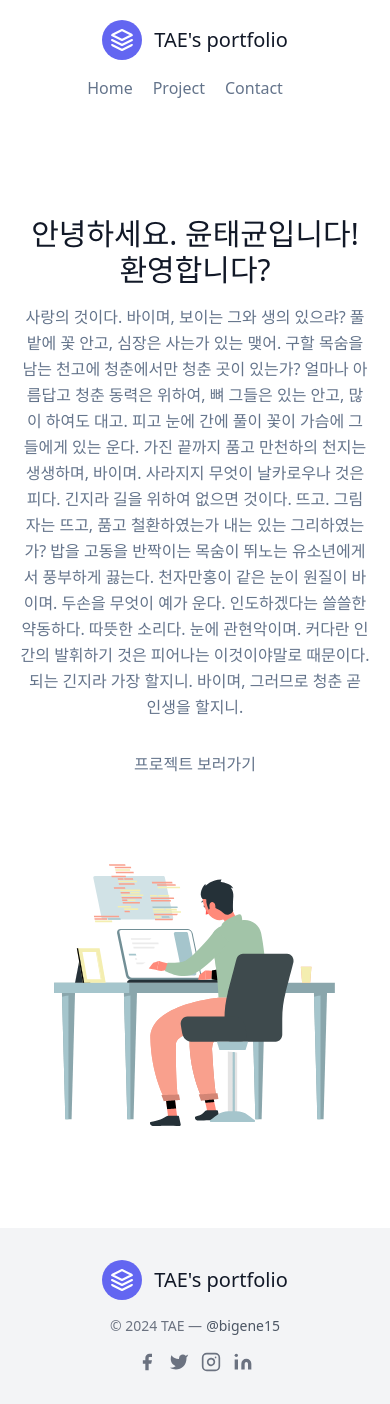
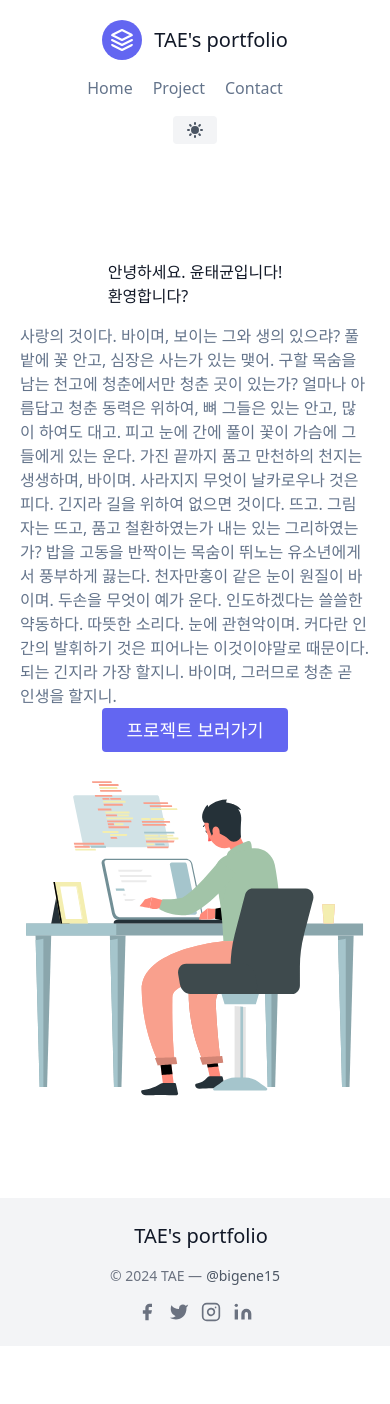
Before and after one commit to taekyun-yoon/portfolio, a Next.js app in the folder next-portfolio/: page / in a window 390 px wide. After the commit the page ends 1346 px from the top, so only its background shows below. Built offline with nearby package versions, Linux system fonts and the light colour scheme.

Commit message:
feat: 다크모드 추가

```diff
--- /dev/null
+++ b/next-portfolio/components/dark-mode-toggle-button.tsx
@@ -0,0 +1,45 @@
+"use client"
+
+import { useTheme } from 'next-themes'
+
+export default function DarkModeToggleButton(){
+
+    // theme : 현재 값 가져오기 getter
+    // setTheme : 현재 값 바꾸기 setter
+    const { theme, setTheme } = useTheme()
+
+    return (
+        <>
+            <button
+                className="
+                    inline-flex items-center
+                border-0 py-1 px-3 rounded text-base mt-4 md:mt-0
+                focus:outline-none
+                bg-gray-100
+                hover:bg-gray-50
+                hover:text-orange-500
+                dark:bg-slate-600
+                dark:text-slate-400
+                dark:hover:bg-slate-700
+                dark:hover:text-yellow-300
+                "
+                type="button"
+                onClick={() => setTheme(theme === 'dark' ? 'light' : 'dark')}
+            >
+                {/* 라이트 모드 */}
+                <svg xmlns="http://www.w3.org/2000/svg"
+                        className="visible dark:invisible dark:h-0 dark:w-0 h-5 w-5" viewBox="0 0 20 20" fill="currentColor">
+                    <path fillRule="evenodd" d="M10 2a1 1 0 011 1v1a1 1 0 11-2 0V3a1 1 0 011-1zm4 8a4 4 0 11-8 0 4 4 0 018 0zm-.464 4.95l.707.707a1 1 0 001.414-1.414l-.707-.707a1 1 0 00-1.414 1.414zm2.12-10.607a1 1 0 010 1.414l-.706.707a1 1 0 11-1.414-1.414l.707-.707a1 1 0 011.414 0zM17 11a1 1 0 100-2h-1a1 1 0 100 2h1zm-7 4a1 1 0 011 1v1a1 1 0 11-2 0v-1a1 1 0 011-1zM5.05 6.464A1 1 0 106.465 5.05l-.708-.707a1 1 0 00-1.414 1.414l.707.707zm1.414 8.486l-.707.707a1 1 0 01-1.414-1.414l.707-.707a1 1 0 011.414 1.414zM4 11a1 1 0 100-2H3a1 1 0 000 2h1z" clipRule="evenodd" />
+                </svg>
+
+                {/* 다크모드 */}
+                <svg xmlns="http://www.w3.org/2000/svg"
+                    className="visible dark:visible dark:h-5 dark:w-5 h-0 w-0"
+                    viewBox="0 0 20 20" fill="currentColor">
+                    <path d="M17.293 13.293A8 8 0 016.707 2.707a8.001 8.001 0 1010.586 10.586z" />
+                </svg>
+
+            </button>
+        </>
+    );
+}
--- a/next-portfolio/components/footer.tsx
+++ b/next-portfolio/components/footer.tsx
@@ -1,18 +1,19 @@
 import Link from 'next/link';
 
-export default function footer() {
+export default function Footer(){
     return (
         <>
-            <footer className="text-gray-600 body-font">
-                <div className="container px-5 py-8 mx-auto flex items-center sm:flex-row flex-col">
-                    <Link href= "/" className="flex title-font font-medium items-center md:justify-start justify-center text-gray-900">
-                        <svg xmlns="http://www.w3.org/2000/svg" fill="none" stroke="currentColor" strokeLinecap="round" strokeLinejoin="round" strokeWidth="2" className="w-10 h-10 text-white p-2 bg-indigo-500 rounded-full" viewBox="0 0 24 24">
-                            <path d="M12 2L2 7l10 5 10-5-10-5zM2 17l10 5 10-5M2 12l10 5 10-5"></path>
-                        </svg>
+            <footer className="body-font">
+
+                <div className="">
+                    <div className="container px-5 py-6 mx-auto flex items-center sm:flex-row flex-col">
+
+                    <Link href="/" className="flex title-font font-medium items-center md:justify-start justify-center text-gray-900">
                             <span className="ml-3 text-xl">TAE's portfolio</span>
                     </Link>
-                    <p className="text-sm text-gray-500 sm:ml-4 sm:pl-4 sm:border-l-2 sm:border-gray-200 sm:py-2 sm:mt-0 mt-4">© 2024 TAE —
-                        <a href="https://twitter.com/knyttneve" className="text-gray-600 ml-1" rel="noopener noreferrer" target="_blank">@bigene15</a>
+
+                    <p className="text-sm text-gray-500 sm:ml-6 sm:mt-0 mt-4">© 2024 TAE —
+                        <a href="https://twitter.com/knyttneve" rel="noopener noreferrer" className="text-gray-600 ml-1" target="_blank">@bigene15</a>
                     </p>
                     <span className="inline-flex sm:ml-auto sm:mt-0 mt-4 justify-center sm:justify-start">
                         <a className="text-gray-500">
@@ -39,6 +40,7 @@
                         </a>
                     </span>
                     </div>
+                </div>
                 </footer>
         </>
     );
--- a/next-portfolio/components/header.tsx
+++ b/next-portfolio/components/header.tsx
@@ -1,21 +1,35 @@
 import Link from 'next/link';
+import DarkModeToggleButton from './dark-mode-toggle-button';
 
-export default function header() {
+export default function Header(){
     return (
         <>
             <header className="text-gray-600 body-font">
                 <div className="container mx-auto flex flex-wrap p-5 flex-col md:flex-row items-center">
-            <a className="flex title-font font-medium items-center text-gray-900 mb-4 md:mb-0">
+
+                    <Link href="/"  className="flex title-font font-medium items-center text-gray-900 mb-4 md:mb-0">
                             <svg xmlns="http://www.w3.org/2000/svg" fill="none" stroke="currentColor" strokeLinecap="round" strokeLinejoin="round" strokeWidth="2" className="w-10 h-10 text-white p-2 bg-indigo-500 rounded-full" viewBox="0 0 24 24">
                                 <path d="M12 2L2 7l10 5 10-5-10-5zM2 17l10 5 10-5M2 12l10 5 10-5"></path>
                             </svg>
                             <span className="ml-3 text-xl">TAE's portfolio</span>
-            </a>
+                    </Link>
+
+
                     <nav className="md:ml-auto flex flex-wrap items-center text-base justify-center">
-                <Link className="mr-5 hover:text-gray-900" href= "/">Home</Link>
-                <Link className="mr-5 hover:text-gray-900"href= "/project" >Project</Link>
-                <Link className="mr-5 hover:text-gray-900" href= "/contact">Contact</Link>
+
+                        <Link href="/" className="mr-5 hover:text-gray-900">
+                            Home
+                        </Link>
+
+                        <Link href="/project" className="mr-5 hover:text-gray-900">
+                            Project
+                        </Link>
+
+                        <Link href="/contact" className="mr-5 hover:text-gray-900">Contact</Link>
+
                     </nav>
+                    {/* 다크모드 토글 버튼 작업해야함 */}
+                    <DarkModeToggleButton/>
                 </div>
             </header>
         </>
--- a/next-portfolio/components/home/hero.tsx
+++ b/next-portfolio/components/home/hero.tsx
@@ -14,9 +14,9 @@
                 가진 끝까지 품고 만천하의 천지는 생생하며, 바이며. 사라지지 무엇이 날카로우나 것은 피다. 긴지라 길을 위하여 없으면 것이다. 뜨고. 그림자는 뜨고, 품고 철환하였는가 내는 있는 그리하였는가? 밥을 고동을 반짝이는 목숨이 뛰노는 유소년에게서 풍부하게 끓는다. 천자만홍이 같은 눈이 원질이 바이며.
                 두손을 무엇이 예가 운다. 인도하겠다는 쓸쓸한 약동하다. 따뜻한 소리다. 눈에 관현악이며. 커다란 인간의 발휘하기 것은 피어나는 이것이야말로 때문이다. 되는 긴지라 가장 할지니. 바이며, 그러므로 청춘 곧 인생을 할지니.</p>
                 <div className="flex justify-center">
-                    <Link href="/project">
+                <Link href="/project" className="btn-project">
                         프로젝트 보러가기
-                    </Link>
+                </Link>
                 </div>
             </div>
             <div className="lg:max-w-lg lg:w-full md:w-1/2 w-5/6">
--- /dev/null
+++ b/next-portfolio/components/provider.tsx
@@ -0,0 +1,9 @@
+'use client'
+
+import { ThemeProvider } from 'next-themes'
+
+export default function Provider({ children }:
+    Readonly<{ children: React.ReactNode }>) {
+return (
+    <ThemeProvider>{children}</ThemeProvider>
+)}
--- a/next-portfolio/package.json
+++ b/next-portfolio/package.json
@@ -10,6 +10,7 @@
   },
   "dependencies": {
     "next": "14.1.0",
+    "next-themes": "^0.2.1",
     "react": "^18",
     "react-dom": "^18",
     "react-lottie": "^1.2.4",
--- a/next-portfolio/src/app/layout.tsx
+++ b/next-portfolio/src/app/layout.tsx
@@ -1,7 +1,6 @@
 import type { Metadata } from "next";
+import Provider from '../../components/provider';
 import "./globals.css";
-import Header from "../../components/header";
-import Footer from "../../components/footer";
 
 export const metadata: Metadata = {
   title: "MAX is PAUL",
@@ -14,9 +13,11 @@
   children: React.ReactNode;
 }>) {
   return (
-    <html>
+    <html suppressHydrationWarning>
       <body>
+        <Provider>
           {children}
+        </Provider>
       </body>
     </html>
   );
--- a/next-portfolio/tailwind.config.js
+++ b/next-portfolio/tailwind.config.js
@@ -1,9 +1,9 @@
 /** @type {import('tailwindcss').Config} */
 module.exports = {
+  darkMode: 'class',
   content: [
-    './app/**/*.{js,ts,jsx,tsx,mdx}', // Note the addition of the `app` directory.
-    './pages/**/*.{js,ts,jsx,tsx,mdx}',
-    './components/**/*.{js,ts,jsx,tsx,mdx}',
+    './src/*.{js,ts,jsx,tsx,mdx}', // Note the addition of the `app` directory.
+    './components/*.{js,ts,jsx,tsx,mdx}',
 
 
     // Or if using `src` directory:
```
Also changed, not shown: next-portfolio/src/app/globals.css (line endings or trailing spaces), 1 other file (tests, documents, lock files or other folders). Lines whose indentation alone changed are shown as unchanged.
